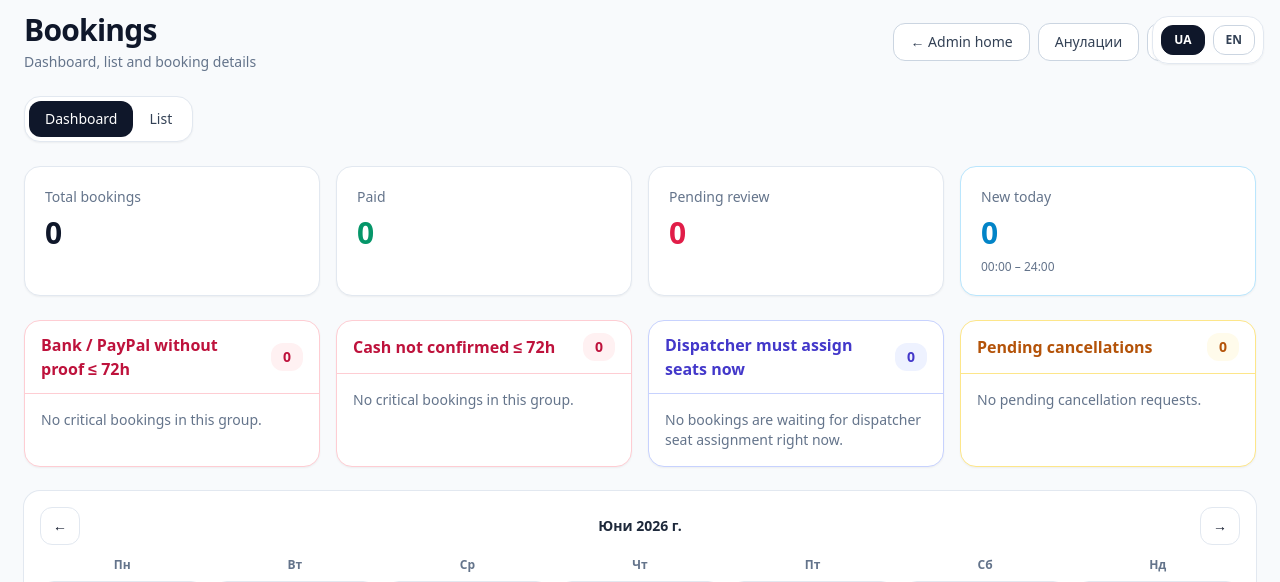
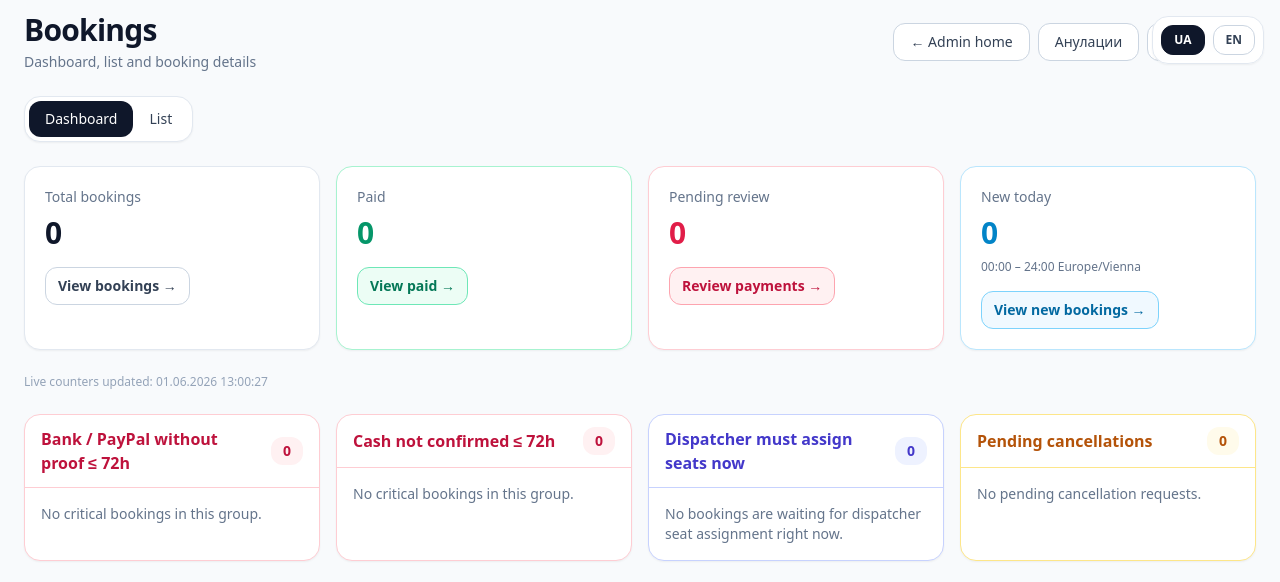
Before and after one commit to patralex77-bus/test1, a FastAPI app: page /admin/bookings in a window 1280 px wide. Shown: the top 582 px of the page. Run offline with FastAPI, Linux system fonts and the light colour scheme; the visitor is signed in with stand-in values (Sample User, id 1); some libraries are stand-ins or nearby versions.

Commit message:
Update bookings_dashboard.html

```diff
--- a/app/templates/admin/bookings_dashboard.html
+++ b/app/templates/admin/bookings_dashboard.html
@@ -4,28 +4,77 @@
 {% set pending_cancellations = critical.pending_cancellations if critical.pending_cancellations is defined else [] %}
 {% set pending_cancellations_count = critical.pending_cancellations_count if critical.pending_cancellations_count is defined else pending_cancellations|length %}
 
-<div class="grid grid-cols-1 md:grid-cols-4 gap-4 mb-6 w-full">
+<div class="grid grid-cols-1 md:grid-cols-2 xl:grid-cols-4 gap-4 mb-6 w-full">
   <div class="rounded-2xl border border-slate-200 bg-white p-5 shadow-sm">
     <div class="text-sm text-slate-500">Total bookings</div>
-    <div class="mt-2 text-3xl font-bold text-slate-900">{{ stats.total_bookings }}</div>
+
+    <div
+      id="statTotalBookings"
+      class="mt-2 text-3xl font-bold text-slate-900">
+      {{ stats.total_bookings }}
+    </div>
+
+    <a href="/admin/bookings/category/all"
+       class="mt-4 inline-flex items-center justify-center rounded-xl border border-slate-300 bg-white px-3 py-2 text-sm font-semibold text-slate-700 hover:bg-slate-50">
+      View bookings →
+    </a>
   </div>
 
-  <div class="rounded-2xl border border-slate-200 bg-white p-5 shadow-sm">
+  <div class="rounded-2xl border border-emerald-200 bg-white p-5 shadow-sm">
     <div class="text-sm text-slate-500">Paid</div>
-    <div class="mt-2 text-3xl font-bold text-emerald-600">{{ stats.total_paid }}</div>
+
+    <div
+      id="statPaidBookings"
+      class="mt-2 text-3xl font-bold text-emerald-600">
+      {{ stats.total_paid }}
+    </div>
+
+    <a href="/admin/bookings/category/paid"
+       class="mt-4 inline-flex items-center justify-center rounded-xl border border-emerald-300 bg-emerald-50 px-3 py-2 text-sm font-semibold text-emerald-700 hover:bg-emerald-100">
+      View paid →
+    </a>
   </div>
 
-  <div class="rounded-2xl border border-slate-200 bg-white p-5 shadow-sm">
+  <div class="rounded-2xl border border-rose-200 bg-white p-5 shadow-sm">
     <div class="text-sm text-slate-500">Pending review</div>
-    <div class="mt-2 text-3xl font-bold text-rose-600">{{ stats.total_pending_review }}</div>
+
+    <div
+      id="statPendingReview"
+      class="mt-2 text-3xl font-bold text-rose-600">
+      {{ stats.total_pending_review }}
+    </div>
+
+    <a href="/admin/bookings/category/pending-review"
+       class="mt-4 inline-flex items-center justify-center rounded-xl border border-rose-300 bg-rose-50 px-3 py-2 text-sm font-semibold text-rose-700 hover:bg-rose-100">
+      Review payments →
+    </a>
   </div>
 
   <div class="rounded-2xl border border-sky-200 bg-white p-5 shadow-sm">
     <div class="text-sm text-slate-500">New today</div>
-    <div class="mt-2 text-3xl font-bold text-sky-600">{{ stats.total_today_bookings }}</div>
-    <div class="mt-2 text-xs text-slate-500">00:00 – 24:00</div>
+
+    <div
+      id="statTodayBookings"
+      class="mt-2 text-3xl font-bold text-sky-600">
+      {{ stats.total_today_bookings }}
+    </div>
+
+    <div class="mt-2 text-xs text-slate-500">
+      00:00 – 24:00 Europe/Vienna
+    </div>
+
+    <a href="/admin/bookings/category/new-today"
+       class="mt-4 inline-flex items-center justify-center rounded-xl border border-sky-300 bg-sky-50 px-3 py-2 text-sm font-semibold text-sky-700 hover:bg-sky-100">
+      View new bookings →
+    </a>
   </div>
 </div>
+
+<div class="mb-6 text-xs text-slate-400">
+  Live counters updated:
+  <span id="dashboardStatsUpdatedAt">{{ stats.updated_at }}</span>
+</div>
+
 
 <div class="grid grid-cols-1 xl:grid-cols-4 gap-4 mb-6">
   <div class="rounded-2xl border border-rose-200 bg-white shadow-sm">
@@ -896,4 +945,71 @@
   })();
 </script>
 
+<script>
+(function () {
+  const totalBookingsEl = document.getElementById("statTotalBookings");
+  const paidBookingsEl = document.getElementById("statPaidBookings");
+  const pendingReviewEl = document.getElementById("statPendingReview");
+  const todayBookingsEl = document.getElementById("statTodayBookings");
+  const updatedAtEl = document.getElementById("dashboardStatsUpdatedAt");
+
+  async function refreshDashboardStats() {
+    try {
+      const response = await fetch(
+        "/admin/bookings/dashboard-stats?_=" + Date.now(),
+        {
+          credentials: "same-origin",
+          cache: "no-store",
+          headers: {
+            "Cache-Control": "no-cache"
+          }
+        }
+      );
+
+      if (!response.ok) {
+        throw new Error("Dashboard statistics refresh failed");
+      }
+
+      const payload = await response.json();
+      const stats = payload.stats || {};
+
+      if (totalBookingsEl) {
+        totalBookingsEl.textContent = String(stats.total_bookings ?? 0);
+      }
+
+      if (paidBookingsEl) {
+        paidBookingsEl.textContent = String(stats.total_paid ?? 0);
+      }
+
+      if (pendingReviewEl) {
+        pendingReviewEl.textContent = String(stats.total_pending_review ?? 0);
+      }
+
+      if (todayBookingsEl) {
+        todayBookingsEl.textContent = String(stats.total_today_bookings ?? 0);
+      }
+
+      if (updatedAtEl && stats.updated_at) {
+        updatedAtEl.textContent = String(stats.updated_at);
+      }
+    } catch (error) {
+      console.error("[Dashboard stats refresh failed]", error);
+    }
+  }
+
+  refreshDashboardStats();
+
+  setInterval(function () {
+    refreshDashboardStats();
+  }, 15000);
+
+  document.addEventListener("visibilitychange", function () {
+    if (!document.hidden) {
+      refreshDashboardStats();
+    }
+  });
+})();
+</script>
+
+
 {% endblock %}
```
